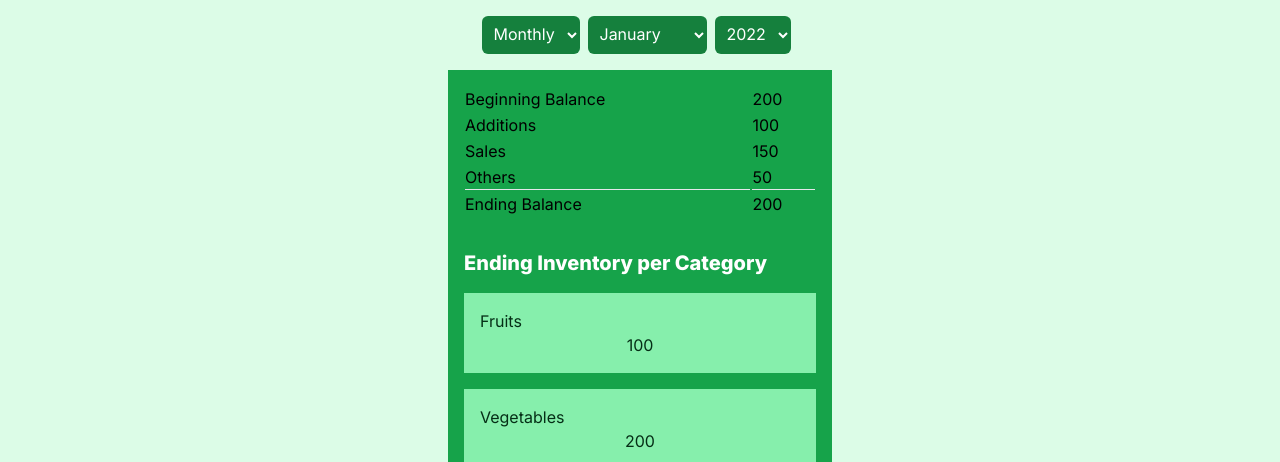
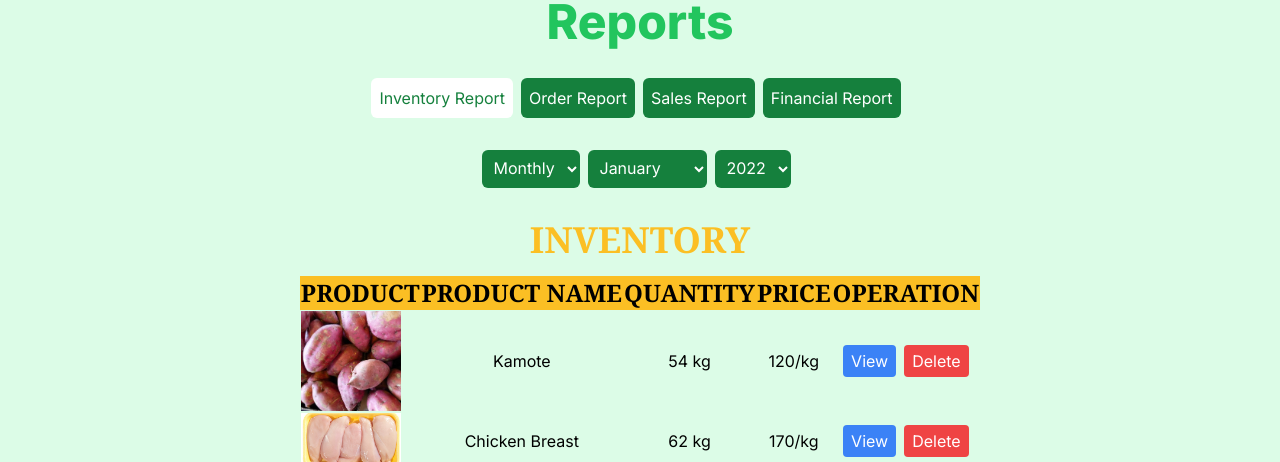
Before and after one commit to omzkiii/SoftEngProj-DjangoReact, a Next.js app in the folder nextjs_app/: page /temp/reports in a window 1280 px wide. Shown: the part 490-952 px from the top of the page. Built offline with nearby package versions, Linux system fonts and the light colour scheme.

Commit message:
Added Inventory in Admin

```diff
--- a/nextjs_app/components/AdminComponentPanel.jsx
+++ b/nextjs_app/components/AdminComponentPanel.jsx
@@ -4,10 +4,9 @@ import React from 'react';
 import { useState } from "react";
 
 //REPORT PAGES TO BE PULLED TO THE BOX
-import InventoryReport from '../components/adminReports/inventory';
-import OrdersReport from  '../components/adminReports/orders';
-
-import SalesReport from '../components/adminReports/sales';
+import InventoryReport from '../components/reports/InventoryReport';
+import OrdersReport from  '../components/reports/OrderReport';
+import SalesReport from '../components/reports/FinancialReport';
 
 const MainPage = () => {
 
@@ -50,8 +49,8 @@ const MainPage = () => {
                   <div className="p-10 rounded-lg shadow-md bg-light-grayish-blue">
                     {/* CONTENT OF THE PANEL */}
 
+                    {activeBtn === "inventory" && <InventoryReport />}
                     {activeBtn === "orders" && <OrdersReport />}
-                    {activeBtn === "inventory" && <InventoryReport />}
                     {activeBtn === "sales" && <SalesReport />}
                   </div>
                 </div>
--- a/nextjs_app/components/adminReports/inventory.jsx
+++ /dev/null
@@ -1,20 +0,0 @@
-//this is related to Jojo's gagawin
-const inventory = () => {
-    const details= {
-        orderNo : 123456 ,
-        orderAmt: 1234,
-        paymentMtd: "GCASH"
-    }
-
-    return(
-        <div>
-            <div>
-                  <h1 className="text-6xl"> Hello</h1>
-            </div>
-        </div>
-
-
-    )
-}
-
-export default inventory;
--- a/nextjs_app/components/adminReports/orders.jsx
+++ /dev/null
@@ -1,66 +0,0 @@
-//this component shows the orders
-
-const orderListPage = () => {
-
-
-const details= {
-    orderNo : 123456 ,
-    orderAmt: 1234,
-    paymentMtd: "GCASH"
-}
-
-return(
-    <div>
-
-    <div className="text-center font-serif color text-amber-400 m-4 text-4xl font-extrabold">
-    <h2> ORDERS </h2>
-    </div>
-
-    <div className="text-black">
-  <div className="overflow-x-auto">
-    <table className="min-w-full">
-      <thead>
-        <tr className="text-center bg-amber-400 font-extrabold font-serif text-2xl">
-          <th className="text-center">ORDER NO</th>
-          <th className="text-center">AMOUNT</th>
-          <th className="text-center">PAYMENT</th>
-          <th className="text-center">STATUS</th>
-          <th className="text-center">OPERATION</th>
-        </tr>
-      </thead>
-
-      <tbody>
-        <tr className="py-4 text-center">
-          <td> {details.orderNo}</td>
-          <td> {details.orderAmt}</td>
-          <td> {details.paymentMtd}</td>
-
-          <td className="py-4 items-center">
-            <select name="status" id="orderStatus">
-              <option value="" disabled selected hidden>Choose a Status</option>
-              <option value="completed" className="text-cyan-600">Completed</option>
-              <option value="pending" className="text-green-400">Pending</option>
-              <option value="cancelled" className="text-red-400">Cancelled</option>
-            </select>
-          </td>
-
-          <td className="items-center space-x-2">
-            <button className="px-2 py-1 bg-blue-500 text-white rounded">View</button>
-            <button className="px-2 py-1 bg-red-500 text-white rounded">Delete</button>
-          </td>
-        </tr>
-      </tbody>
-
-
-    </table>
-  </div>
-</div>
-
-
-    </div>
-
-)
-
-}
-
-export default orderListPage;
--- a/nextjs_app/components/adminReports/sales.jsx
+++ /dev/null
@@ -1,74 +0,0 @@
-//THis is about the reports, purchases, credit debit
-const salesPage = () => {
-
-    const reportData = {
-
-    }
-
-    return(
-
-    <div>
-
-    <div className="text-center font-serif color text-4xl text-amber-400 m-4 font-extrabold">
-        <h1> SALES REPORT</h1>
-    </div>
-
-    <div className="flex space-x-8 text-">
-
-        <div>
-            <select className="text-black">
-                <option value="" hidden selected disabled>Select Time</option>
-                <option value="Daily">Daily</option>
-                <option value="Weekly">Weekly</option>
-                <option value="Monthly">Monthly</option>
-                <option value="Yearly">Yearly</option>
-            </select>
-        </div>
-
-        <div className="text-black">
-            <h4> - </h4>
-        </div>
-
-        <div>
-            <select className="text-black">
-                <option value="" hidden selected disabled>Select Month</option>
-                <option value="January">January</option>
-                <option value="February">February</option>
-                <option value="March">March</option>
-                <option value="April">April</option>
-                <option value="May">May</option>
-                <option value="June">June</option>
-                <option value="July">July</option>
-                <option value="August">August</option>
-                <option value="September">September</option>
-                <option value="October">October</option>
-                <option value="November">November</option>
-                <option value="December">December</option>
-            </select>
-        </div>
-
-        <div>
-            <select className="text-black">
-            <option value="" hidden selected disabled>Select Year</option>
-                <option value="2023">2023</option>
-                <option value="2022">2022</option>
-                <option value="2021">2021</option>
-                <option value="2020">2020</option>
-                <option value="2019">2019</option>
-                <option value="2018">2018</option>
-                <option value="2017">2017</option>
-                <option value="2016">2016</option>
-            </select>
-        </div>
-
-    </div>
-
-
-    </div>
-    )
-
-
-
-}
-
-export default salesPage;
--- a/nextjs_app/components/reports/FinancialReport.jsx
+++ b/nextjs_app/components/reports/FinancialReport.jsx
@@ -6,38 +6,56 @@ const FinancialReport = () => {
         cogs: 100000,
     }
 
-    return (
-        <div className="bg-green-600">
-                <div className="w-96 p-4 flex justify-center">
-                    <table className="w-full">
+    return(
+<div>
+
+  <div className="text-center font-serif color text-amber-400 m-4 text-4xl font-extrabold">
+  <h2> INVENTORY </h2>
+  </div>
+
+  <div className="text-black">
+<div className="overflow-x-auto">
+  <table className="min-w-full">
+    <thead>
+      <tr className="text-center bg-amber-400 font-extrabold font-serif text-2xl">
+        <th className="text-center">PRODUCT</th>
+        <th className="text-center">PRODUCT NAME</th>
+        <th className="text-center">QUANTITY</th>
+        <th className="text-center">PRICE</th>
+        <th className="text-center">OPERATION</th>
+      </tr>
+    </thead>
+
     <tbody>
-                            <tr>
-                                <td>Sales</td>
-                                <td>{analytics.sales}</td>
-                            </tr>
+      <tr className="py-4 text-center">
+        <td> <p>display </p></td>
+        <td> <p>display </p></td>
+        <td><p>display </p></td>
 
-                            <tr>
-                                <td>Discounts <hr/></td>
-                                <td>{analytics.discount} <hr/></td>
-                            </tr>
+        <td className="py-4 items-center">
+          <select name="status" id="orderStatus">
+            <option value="" disabled selected hidden>Choose a Status</option>
+            <option value="completed" className="text-cyan-600">Completed</option>
+            <option value="pending" className="text-green-400">Pending</option>
+            <option value="cancelled" className="text-red-400">Cancelled</option>
+          </select>
+        </td>
 
-                            <tr>
-                                <td>Net Sales</td>
-                                <td>{analytics.sales - analytics.discount}</td>
-                            </tr>
-
-                            <tr>
-                                <td>Cost of Goods Sold <hr/></td>
-                                <td>{analytics.cogs} <hr/></td>
-                            </tr>
-                            <tr>
-                                <td>Gross profit</td>
-                                <td>{analytics.sales - analytics.discount - analytics.cogs}</td>
+        <td className="items-center space-x-2">
+          <button className="px-2 py-1 bg-blue-500 text-white rounded">View</button>
+          <button className="px-2 py-1 bg-red-500 text-white rounded">Delete</button>
+        </td>
       </tr>
     </tbody>
+
+
   </table>
 </div>
 </div>
+
+
+  </div>
+
         )
 }
 
--- a/nextjs_app/components/reports/InventoryReport.jsx
+++ b/nextjs_app/components/reports/InventoryReport.jsx
@@ -1,81 +1,73 @@
-import ReportCard from "./ReportCard"
-
-
 const InventoryReport = ({month, year}) => {
-  //TODO: fetch data based on month and year props
-  const analytics = {
-    begBal: 200,
-    add: 100,
-    sales: 150,
-    others: 50,
-  }
 
   //TODO: fetch categories
-  const categories = [
+  const items = [
     {
-        id: 1,
-        name: "Fruits",
-        qty: 100,
+        productImg:'/kamotePic.jpg',
+        name: "Kamote",
+        qty: "54 kg",
+        price: "120/kg",
     },
     {
-        id: 2,
-        name: "Vegetables",
-        qty: 200,
-    },
-    {
-        id: 3,
-        name: "Meat",
-        qty: 50,
+        productImg:'/chickenBreastPic.jpg',
+        name: "Chicken Breast",
+        qty: "62 kg",
+        price: "170/kg",
     }
-
   ]
 
     return (
-        <div className="bg-green-600 mb-6">
-            <div className="w-96 p-4 flex justify-center">
-                <table className="w-full">
+        <div>
+
+            <div className="text-center font-serif color text-amber-400 m-4 text-4xl font-extrabold">
+                <h2> INVENTORY </h2>
+
+
+            </div>
+
+
+            <div className="overflow-x-auto text-black">
+                <table className="min-w-full">
+                    <thead>
+                        <tr className="text-center bg-amber-400 font-extrabold font-serif text-2xl">
+                        <th className="text-center">PRODUCT</th>
+                        <th className="text-center">PRODUCT NAME</th>
+                        <th className="text-center">QUANTITY</th>
+                        <th className="text-center">PRICE</th>
+                        <th className="text-center">OPERATION</th>
+                        </tr>
+                    </thead>
+
                     <tbody>
-                        <tr>
-                            <td>Beginning Balance</td>
-                            <td>{analytics.begBal}</td>
-                        </tr>
 
-                        <tr>
-                            <td>Additions</td>
-                            <td>{analytics.add}</td>
-                        </tr>
+            {items.map((item, index) => (
+              <tr key={index} className="py-4 text-center  items-center">
+                <td className="align-middle">
+                  {/* Items Display */}
+                  <img src={item.productImg} alt={item.name} width={100} height={100}  />
+                </td>
+                <td>{item.name}</td>
+                <td>{item.qty}</td>
+                <td>{item.price}</td>
+                <td className="items-center">
 
-                        <tr>
-                            <td>Sales</td>
-                            <td>{analytics.sales}</td>
-                        </tr>
+                  <div className="space-x-2">
+                    <button className="px-2 py-1 bg-blue-500 text-white rounded">View</button>
+                    <button className="px-2 py-1 bg-red-500 text-white rounded">Delete</button>
+                  </div>
+                </td>
+              </tr>
+            ))}
+          </tbody>
 
-                        <tr>
-                            <td>Others <hr/></td>
-                            <td>{analytics.others} <hr/></td>
-                        </tr>
-                        <tr>
-                            <td>Ending Balance</td>
-                            <td>{analytics.begBal + analytics.add - analytics.sales + analytics.others}</td>
-                        </tr>
-                    </tbody>
+
                 </table>
             </div>
 
 
 
-            <div>
-                <h2 className="font-extrabold text-white m-4 text-xl">Ending Inventory per Category</h2>
-                {categories.map((cat)=> (
-                    <ReportCard key={cat.id} title={cat.name} amount={cat.qty}/>
-                ))}
-            </div>
+        </div>
 
-
-
-
-
-        </div>
   )
 }
 
--- a/nextjs_app/components/reports/OrderReport.jsx
+++ b/nextjs_app/components/reports/OrderReport.jsx
@@ -1,13 +1,64 @@
 import ReportCard from "./ReportCard"
 
+
 const OrderReport = () => {
-  return (
-    <div className="bg-green-600 w-96">
-        <ReportCard title="Total qty. of items ordered" amount="1000"/>
-        <ReportCard title="Total orders" amount="10"/>
-        <ReportCard title="Average qty. per order" amount="10"/>
-    </div>
-  )
+const details= {
+  orderNo : 123456 ,
+  orderAmt: 1234,
+  paymentMtd: "GCASH"
+}
+
+return(
+<div>
+
+<div className="text-center font-serif color text-amber-400 m-4 text-4xl font-extrabold">
+<h2> ORDERS </h2>
+</div>
+
+<div className="text-black">
+<div className="overflow-x-auto">
+<table className="min-w-full">
+  <thead>
+    <tr className="text-center bg-amber-400 font-extrabold font-serif text-2xl">
+      <th className="text-center">ORDER NO</th>
+      <th className="text-center">AMOUNT</th>
+      <th className="text-center">PAYMENT</th>
+      <th className="text-center">STATUS</th>
+      <th className="text-center">OPERATION</th>
+    </tr>
+  </thead>
+
+  <tbody>
+    <tr className="py-4 text-center">
+      <td> {details.orderNo}</td>
+      <td> {details.orderAmt}</td>
+      <td> {details.paymentMtd}</td>
+
+      <td className="py-4 items-center">
+        <select name="status" id="orderStatus">
+          <option value="" disabled selected hidden>Choose a Status</option>
+          <option value="completed" className="text-cyan-600">Completed</option>
+          <option value="pending" className="text-green-400">Pending</option>
+          <option value="cancelled" className="text-red-400">Cancelled</option>
+        </select>
+      </td>
+
+      <td className="items-center space-x-2">
+        <button className="px-2 py-1 bg-blue-500 text-white rounded">View</button>
+        <button className="px-2 py-1 bg-red-500 text-white rounded">Delete</button>
+      </td>
+    </tr>
+  </tbody>
+
+
+</table>
+</div>
+</div>
+
+
+</div>
+
+)
 }
 
 export default OrderReport
```
Also changed, not shown: nextjs_app/app/adminmanageinventory/page.jsx (+0 -71 lines), nextjs_app/public/chickenBreastPic.jpg (added), nextjs_app/public/kamotePic.jpg (added). Lines whose indentation alone changed are shown as unchanged.
